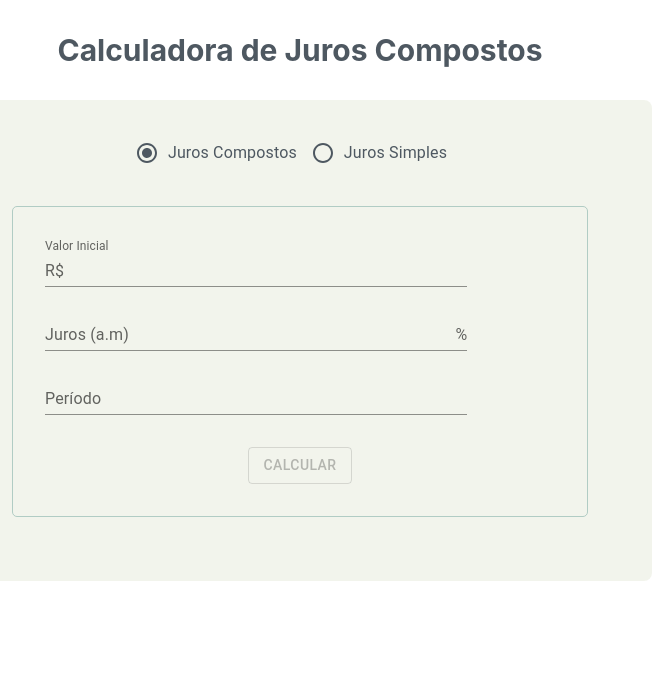
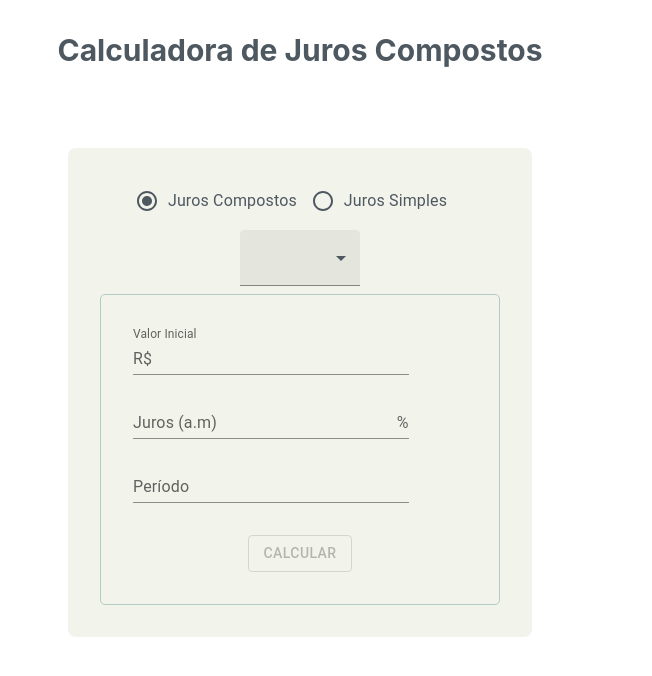
Before and after one commit to TaisaBraga/Calcule_juros_compostos, a React (Create React App) app: page / in a window 600 px wide. Shown: the top 676 px of the page, 652 px wide, since content can reach past the window. Built offline with nearby package versions, Linux system fonts and the light colour scheme.

Commit message:
Change the input mask

```diff
--- a/src/App.css
+++ b/src/App.css
@@ -65,17 +65,63 @@
   }
 }
 
-@media (min-width: 460px) and (max-width: 1024px) {
+@media (min-width: 450px) and (max-width: 500px) {
   .App {
     font-size: 15px;
   }
   .calculator {
     font-size: 5px;
     padding: 2rem;
+    margin: 0 auto;
   }
 
   .container{
-    width: 40rem;
+    width: 18rem;
+    margin: 3rem;
   }
 
 }
+
+@media (min-width: 501px) and (max-width: 650px) {
+  .App {
+    font-size: 15px;
+  }
+  .calculator {
+    font-size: 5px;
+    padding: 2rem;
+    margin: 0 auto;
+  }
+
+  .container{
+    width: 25rem;
+    margin: 3rem;
+  }
+
+}
+
+@media (min-width: 651px) and (max-width: 800px) {
+
+  .container{
+    width: 35rem;
+    margin: 3rem;
+  }
+
+}
+
+@media (min-width: 801px) and (max-width: 900px) {
+
+  .container{
+    width: 35rem;
+    margin: 3rem;
+  }
+
+}
+
+@media (min-width: 901px) and (max-width: 1024px) {
+
+  .container{
+    width: 40rem;
+    margin: 3rem;
+  }
+
+}
--- a/src/App.tsx
+++ b/src/App.tsx
@@ -1,5 +1,6 @@
 import "./App.css";
 import InterestOptions from "./components/pages/InterestOptions";
+import PocToDropSelect from "./components/pages/PocToDropSelect";
 import GetRoutes from "./routes";
 
 function App() {
@@ -9,6 +10,7 @@ function App() {
       <div className="container">
         <div className="interestOptions">
           <InterestOptions />
+          <PocToDropSelect />
         </div>
         <div className="calculator">
           <GetRoutes />
--- a/src/components/pages/CompoundInterestCalculator.tsx
+++ b/src/components/pages/CompoundInterestCalculator.tsx
@@ -24,7 +24,7 @@ const  CompoundInterestCalculator = () => {
     let v = e.target.value.replace(/\D/g, "");
     v = (Number(v) / 10 ** 2).toFixed(2) + "";
     v = v.replace(".", ",");
-    v = v.replace(/\d(?=(\d{3})+)/g, "$&.");
+    v = v.replace(/\d(?=(\d{3})+\,)/g, "$&.");
 
     setValues({ ...values, inicialCapital: v });
   };
@@ -32,7 +32,7 @@ const  CompoundInterestCalculator = () => {
     let f = e.target.value.replace(/\D/g, "");
     f = (Number(f) / 10 ** 2).toFixed(2) + "";
     f = f.replace(".", ",");
-    f = f.replace(/\d(?=(\d{3})+)/g, "$&.");
+    f = f.replace(/\d(?=(\d{3})+\,)/g, "$&.");
 
     setValues({ ...values, fees: f });
   };
--- /dev/null
+++ b/src/components/pages/PocToDropSelect.tsx
@@ -0,0 +1,34 @@
+import { useState } from "react";
+import InputLabel from '@mui/material/InputLabel';
+import MenuItem from '@mui/material/MenuItem';
+import FormControl from '@mui/material/FormControl';
+import Select, { SelectChangeEvent } from '@mui/material/Select';
+
+
+const PocToDropSelect = () => {
+    const [age, setAge] = useState<string>('');
+
+    const handleChange = (event: SelectChangeEvent): void => {
+      setAge(event.target.value);
+    };
+
+    console.log(age)
+
+  return (
+    <div>
+      <FormControl variant="filled" sx={{ m: 1, minWidth: 120 }}>
+        <Select
+          labelId="demo-simple-select-filled-label"
+          id="demo-simple-select-filled"
+          value={age}
+          onChange={handleChange}
+        >
+          <MenuItem value={"anual"}>Anual</MenuItem>
+          <MenuItem value={"mensal"}>Mensal</MenuItem>
+        </Select>
+      </FormControl>
+    </div>
+  )
+}
+
+export default PocToDropSelect
--- a/src/components/pages/SimpleInterestCalculator.tsx
+++ b/src/components/pages/SimpleInterestCalculator.tsx
@@ -25,7 +25,7 @@ const SimpleInterestCalculator = () => {
     let v = e.target.value.replace(/\D/g, "");
     v = (Number(v) / 10 ** 2).toFixed(2) + "";
     v = v.replace(".", ",");
-    v = v.replace(/\d(?=(\d{3})+)/g, "$&.");
+    v = v.replace(/\d(?=(\d{3})+\,)/g, "$&.");
 
     setValues({ ...values, inicialCapital: v });
   };
@@ -33,7 +33,7 @@ const SimpleInterestCalculator = () => {
     let f = e.target.value.replace(/\D/g, "");
     f = (Number(f) / 10 ** 2).toFixed(2) + "";
     f = f.replace(".", ",");
-    f = f.replace(/\d(?=(\d{3})+)/g, "$&.");
+    f = f.replace(/\d(?=(\d{3})+\,)/g, "$&.");
 
     setValues({ ...values, fees: f });
   };
```
